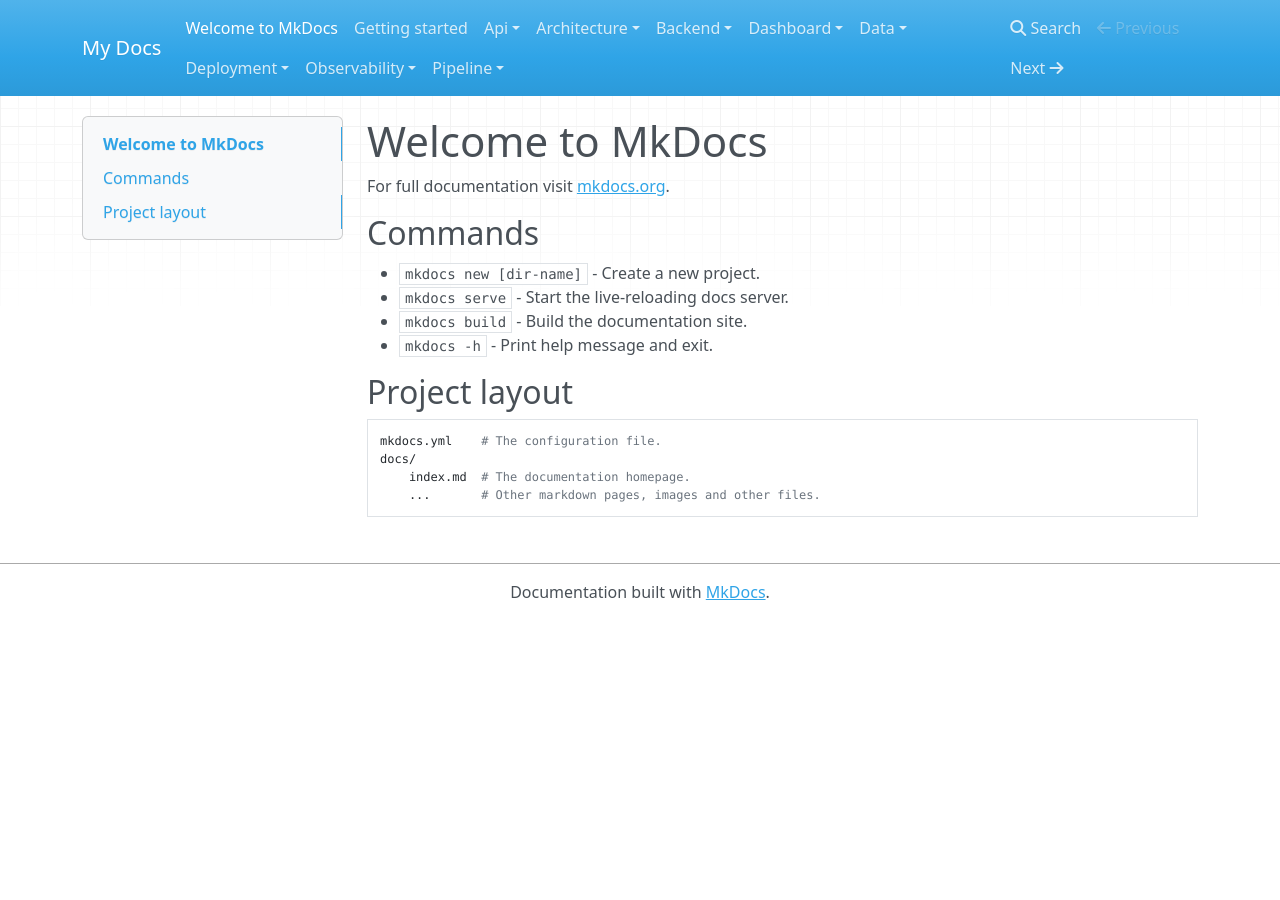
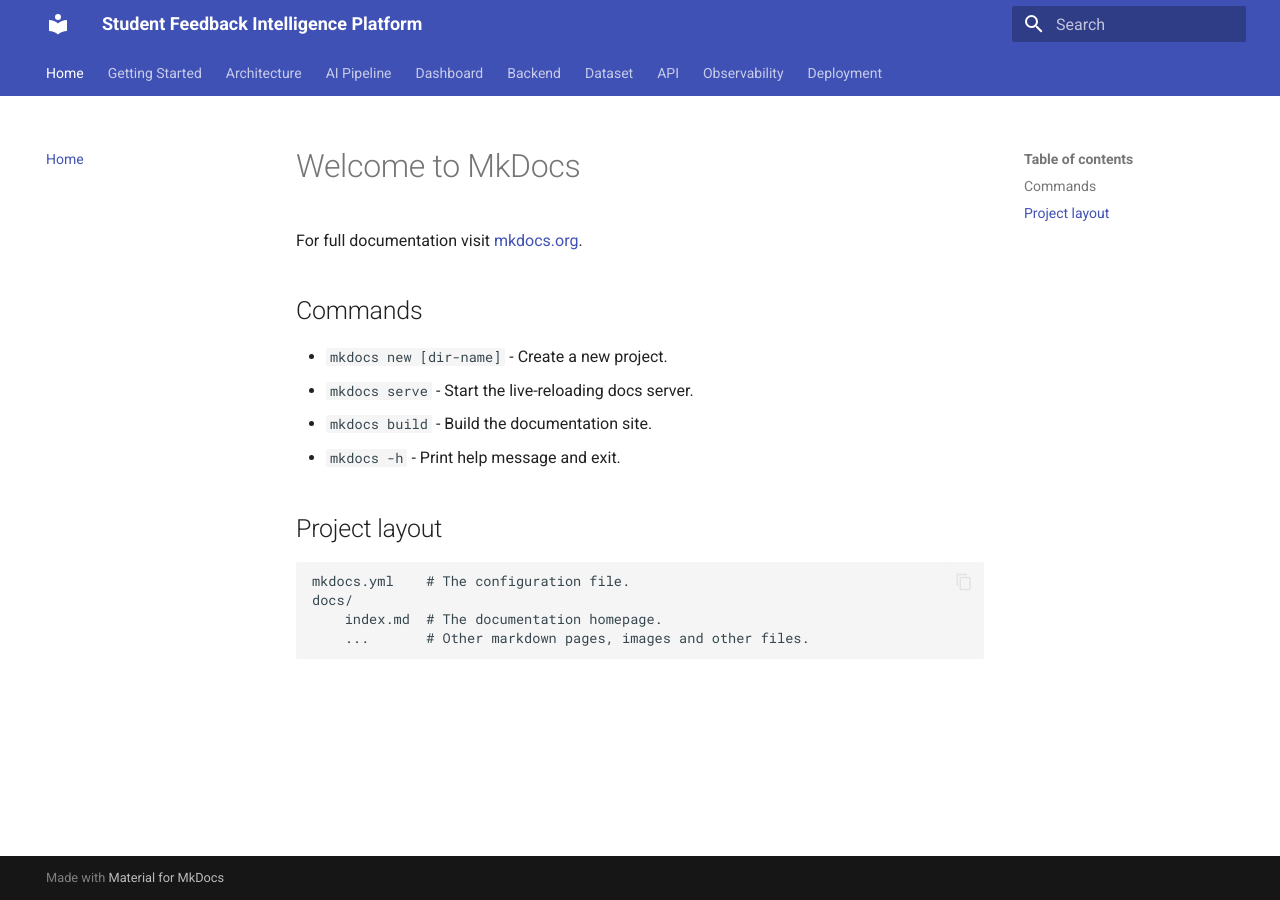
Before and after one commit to Krishnapriyakarumuri/Multi_Agent_Student_Feedback_Analyser_Documentation, an MkDocs documentation site: the page built from docs/index.md, in a window 1280 px wide. Built offline with MkDocs 1.6.1 and Material for MkDocs 9.7.7, drawn with Linux system fonts in a browser that asks for light colours; nearby versions of some CDN libraries; part of the change alters nothing that is shown.

Commit message:
added content for yml

```diff
--- a/mkdocs.yml
+++ b/mkdocs.yml
@@ -1 +1,65 @@
-site_name: My Docs
+site_name: Student Feedback Intelligence Platform
+site_description: AI-Powered Student Feedback Analysis System
+site_author: MindLattice
+
+theme:
+  name: material
+  features:
+    - navigation.tabs
+    - navigation.sections
+    - navigation.expand
+    - search.highlight
+    - content.code.copy
+
+plugins:
+  - search
+
+markdown_extensions:
+  - pymdownx.superfences
+  - pymdownx.highlight
+  - pymdownx.details
+  - admonition
+
+nav:
+  - Home: index.md
+
+  - Getting Started:
+      - getting-started.md
+
+  - Architecture:
+      - System Architecture: architecture/system-architecture.md
+      - Agent Architecture: architecture/agent-architecture.md
+      - Data Flow: architecture/data-flow.md
+
+  - AI Pipeline:
+      - Preprocessing: pipeline/preprocessing.md
+      - Sentiment Analysis: pipeline/sentiment-analysis.md
+      - Theme Discovery: pipeline/theme-discovery.md
+      - Bias Handling: pipeline/bias-handling.md
+      - Recommendations: pipeline/recommendations.md
+
+  - Dashboard:
+      - Overview: dashboard/overview.md
+      - Upload Feedback: dashboard/upload-feedback.md
+      - Theme Insights: dashboard/theme-insights.md
+      - Reports: dashboard/reports.md
+
+  - Backend:
+      - FastAPI: backend/fastapi.md
+      - Agents: backend/agents.md
+      - Memory Layer: backend/memory.md
+
+  - Dataset:
+      - Dataset Overview: data/dataset.md
+      - Storage: data/storage.md
+
+  - API:
+      - Endpoints: api/endpoints.md
+
+  - Observability:
+      - Logging: observability/logging.md
+      - Telemetry: observability/telemetry.md
+
+  - Deployment:
+      - Docker Setup: deployment/docker.md
+      - Environment Setup: deployment/setup.md
```
